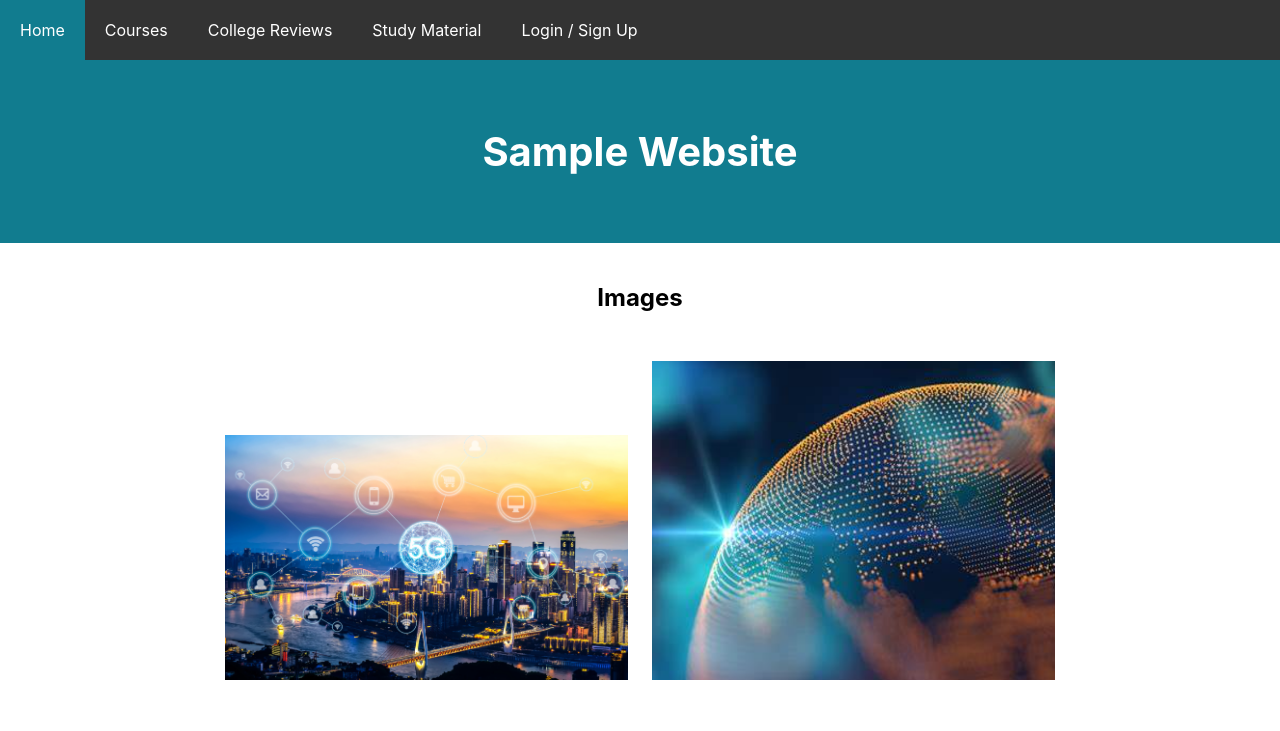
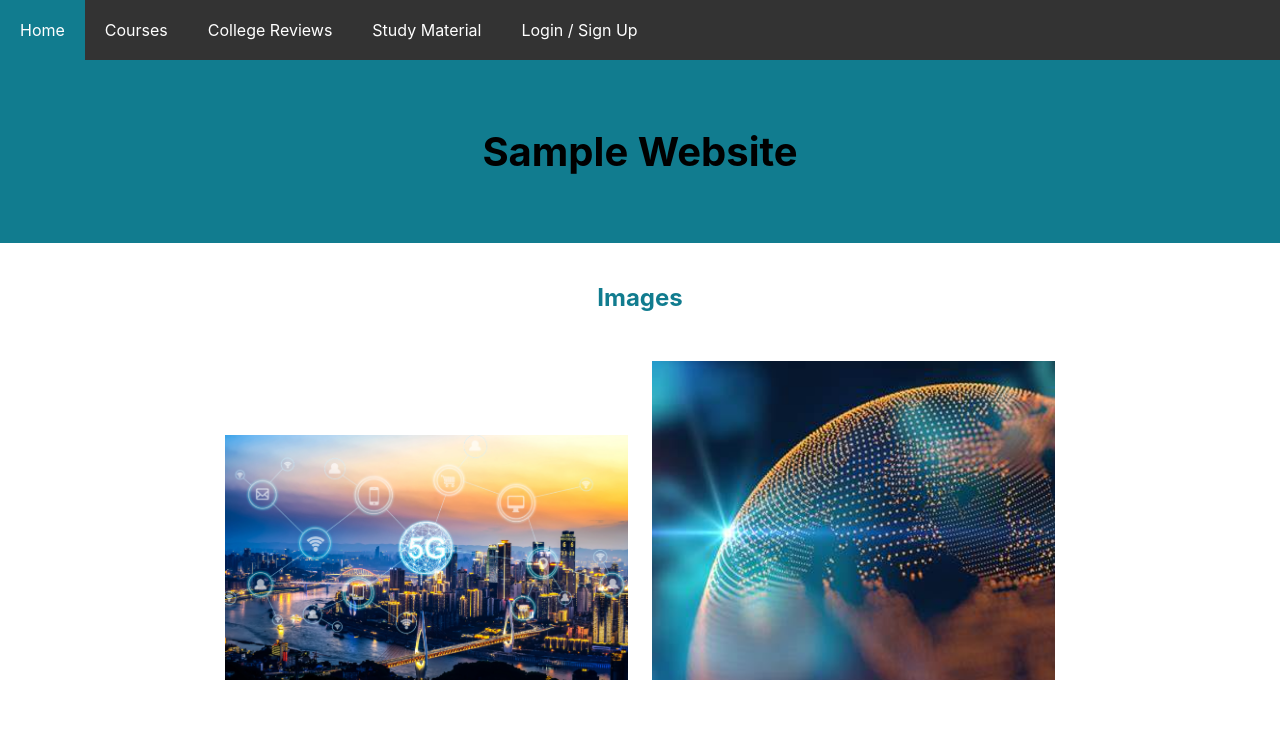
Before and after one commit to Sujal-2820/Hacktoberfest-Web, a plain HTML site: page index.html in a window 1280 px wide. Shown: the top 731 px of the page. Drawn offline with Linux system fonts and the light colour scheme; grey boxes are pictures that could not be loaded.

Commit message:
Added new heading color

```diff
--- a/Style/style.css
+++ b/Style/style.css
@@ -10,7 +10,7 @@ body {
 header h1 {
     text-align: center;
     font-size: 40px;
-    color: white;
+    color: black;
 }
 
 header {
@@ -43,6 +43,7 @@ main {
 
 h2 {
     padding: 20px;
+    color:  rgb(17, 124, 143);
 }
 
 section:nth-child(even) {
```
